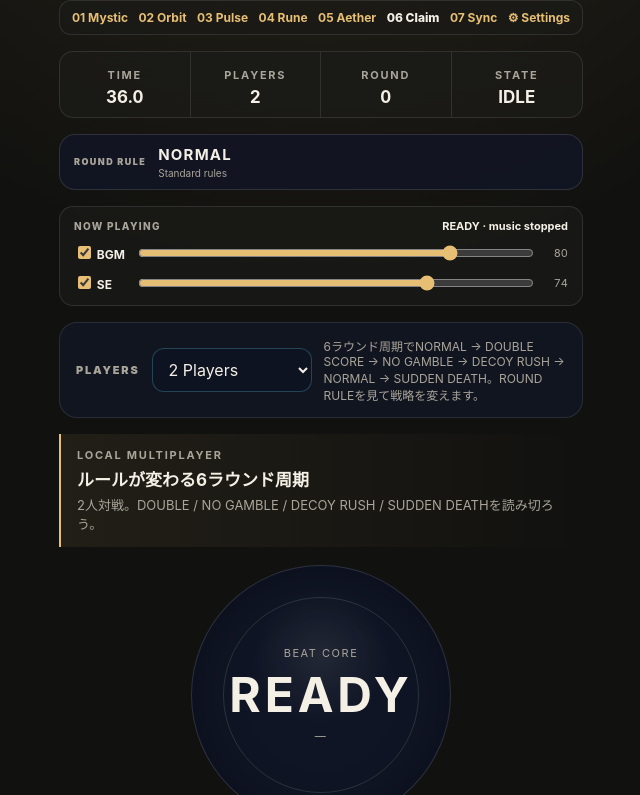
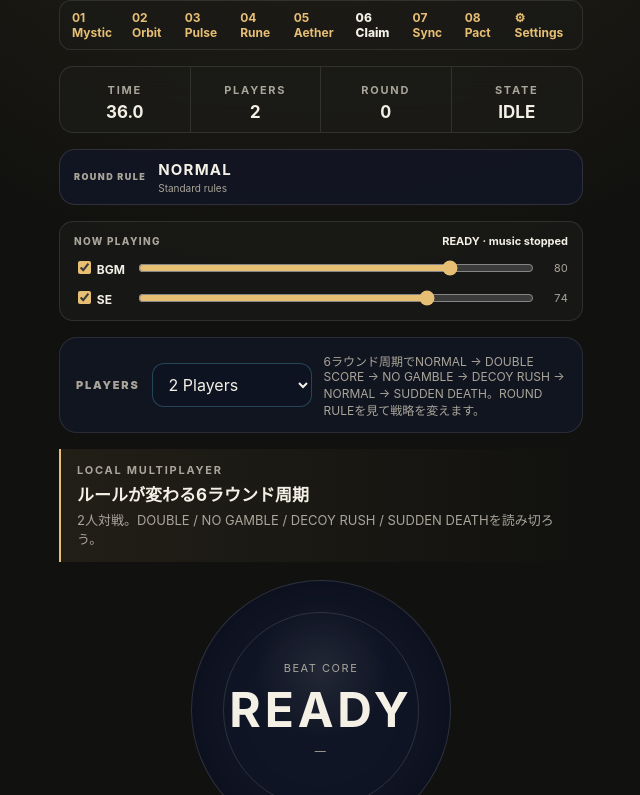
Before and after one commit to kameusagiyahoo/game_music, a website with bundled scripts: page games/beat-claim/index.html in a window 1280 px wide. Shown: the part 94-889 px from the top of the page, without its empty margins (319-959 px from the left). Built offline with nearby package versions, Linux system fonts and the light colour scheme.

Commit message:
Add Vector Pact to Beat Claim navigation

```diff
--- a/games/beat-claim/index.html
+++ b/games/beat-claim/index.html
@@ -27,6 +27,7 @@
       <a href="../aether-shift/">05 Aether</a>
       <span class="game-nav-current">06 Claim</span>
       <a href="../sync-circuit/">07 Sync</a>
+      <a href="../vector-pact/">08 Pact</a>
       <a href="../../settings/music/">⚙ Settings</a>
     </nav>
 
```
